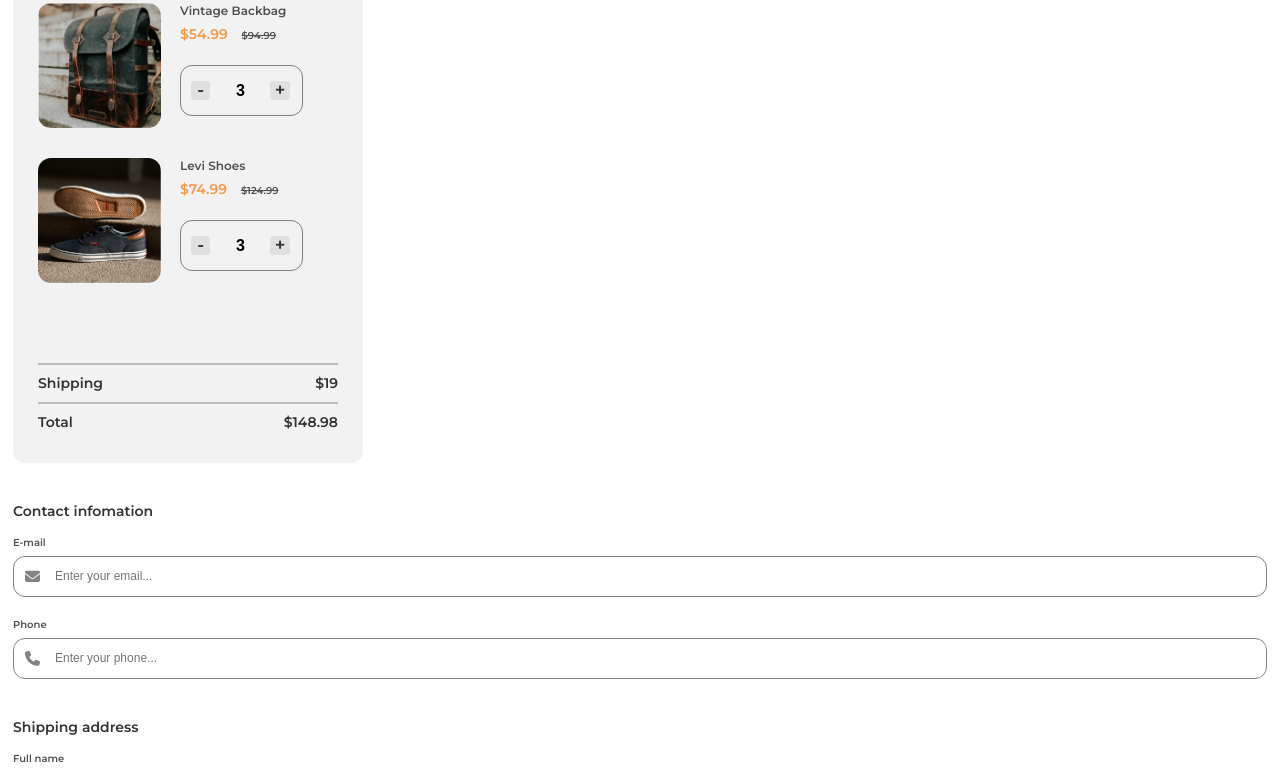
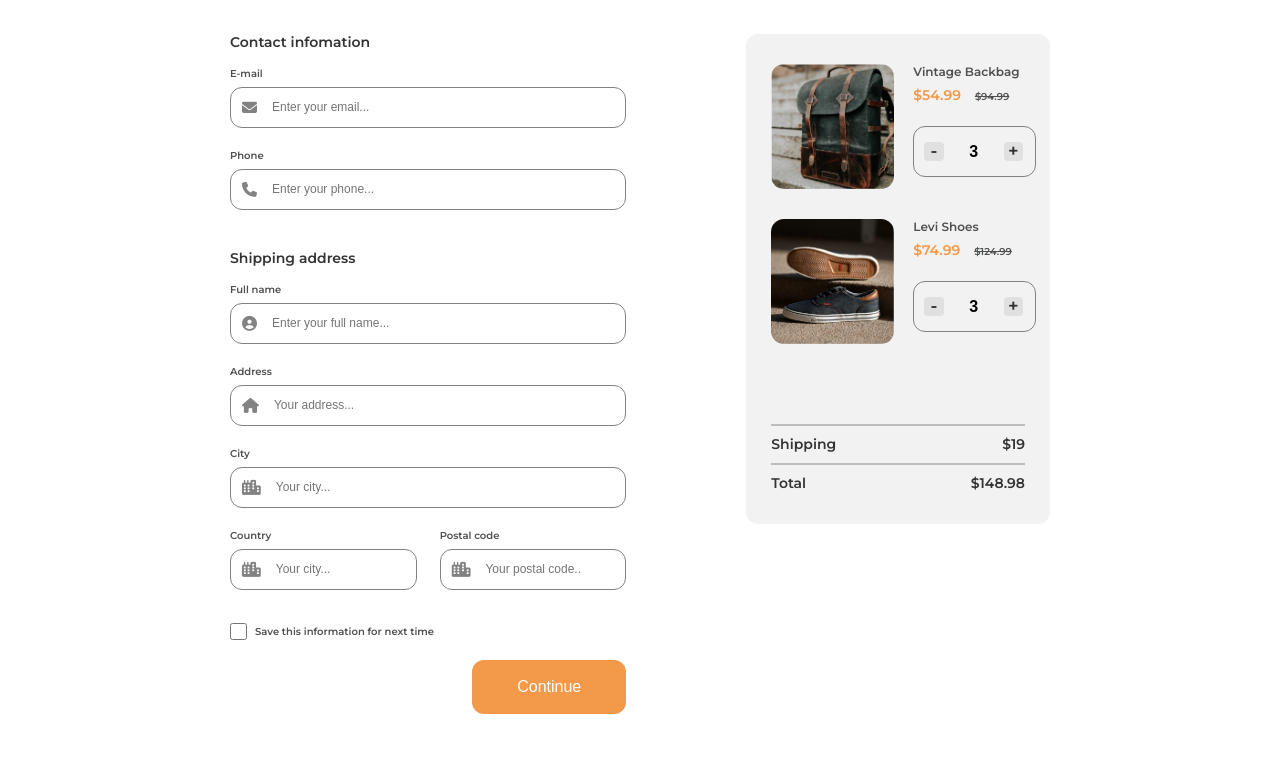
Before and after one commit to douako-j/checkout-page-dev-challenge, a website built with webpack: page src/index.html in a window 1280 px wide. Shown: the part 119-890 px from the top of the page. Built offline with nearby package versions, Linux system fonts and the light colour scheme.

Commit message:
responsive ready

```diff
--- a/src/assets/styles/_media-queries.scss
+++ b/src/assets/styles/_media-queries.scss
@@ -7,7 +7,7 @@
 
 /* Landscape phone to portrait tablet */
 @mixin sm {
-  @media (max-width: 767px) {
+  @media (min-width: 481px) and (max-width: 767px) {
     @content;
   }
 }
--- a/src/assets/styles/styles.scss
+++ b/src/assets/styles/styles.scss
@@ -14,6 +14,30 @@
   h1 {
     margin-bottom: 2.1rem;
   }
+
+  @include sm {
+    padding: 4.2rem 9.3rem 2.4rem 9.3rem;
+
+    h1 {
+      text-align: center;
+    }
+  }
+
+  @include md {
+    padding: 5.4rem 5.3rem 2.4rem 5.3rem;
+
+    h1 {
+      margin-bottom: 3.5rem;
+    }
+  }
+
+  @include xl {
+    padding: 6.4rem 23rem 2.4rem 23rem;
+
+    h1 {
+      margin-bottom: 5rem;
+    }
+  }
 }
 
 /*=============== Main ===============*/
@@ -25,8 +49,25 @@
 
 /*=============== Form ===============*/
 .form {
+  display: flex;
+  flex-direction: column;
+
   section {
     margin-bottom: 4rem;
+  }
+
+  @include md {
+    flex-direction: row-reverse;
+    column-gap: 12rem;
+    align-items: self-start;
+    justify-content: space-between;
+  }
+
+  @include xl {
+    flex-direction: row-reverse;
+    column-gap: 12rem;
+    align-items: self-start;
+    justify-content: space-between;
   }
 }
 
@@ -37,6 +78,10 @@
   padding: 3rem 2.5rem 1.6rem 2.5rem;
   border-radius: 1.2rem;
   background-color: #f2f2f2;
+
+  @include sm {
+    align-self: center;
+  }
 
   .product {
     display: flex;
```
